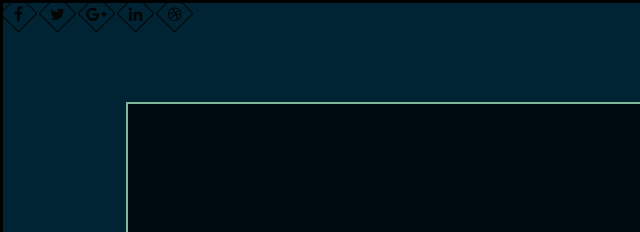
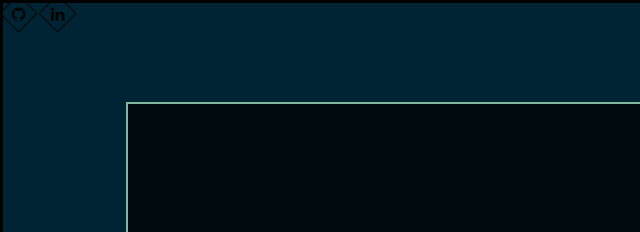
Before and after one commit to AveryRBerry/app-acad-JS-prj, a website built with webpack: page index.html in a window 1280 px wide. Shown: the top 232 px of the page, 0-640 px from the left. Built offline with nearby package versions, Linux system fonts and the light colour scheme.

Commit message:
added the soshal links

```diff
--- a/index.html
+++ b/index.html
@@ -61,11 +61,12 @@
 
 
     <div class="footer-social-links">
-        <a href="#" title="Facebook" target="_blank"><i class="fa fa-facebook"></i></a>
-        <a href="#" title="Twitter" target="_blank"><i class="fa fa-twitter"></i></a>
-        <a href="#" title="Google+" target="_blank"><i class="fa fa-google-plus"></i></a>
-        <a href="#" title="LinkedIn+" target="_blank"><i class="fa fa-linkedin"></i></a>
-        <a href="#" title="Dribbble" target="_blank"><i class="fa fa-dribbble"></i></a>
+        <!-- <a href="#" title="Facebook" target="_blank"><i class="fa fa-facebook"></i></a> -->
+        <!-- <a href="#" title="Twitter" target="_blank"><i class="fa fa-twitter"></i></a> -->
+        <!-- <a href="#" title="Google+" target="_blank"><i class="fa fa-google-plus"></i></a> -->
+        <a href="https://github.com/AveryRBerry" title="GitHub" target="_blank"><i class="fa fa-github"></i></a>
+        <a href="https://www.linkedin.com/in/avery-berry-6a562a253/" title="LinkedIn+" target="_blank"><i class="fa fa-linkedin"></i></a>
+        <!-- <a href="#" title="Dribbble" target="_blank"><i class="fa fa-dribbble"></i></a> -->
     </div>
 
 
```
